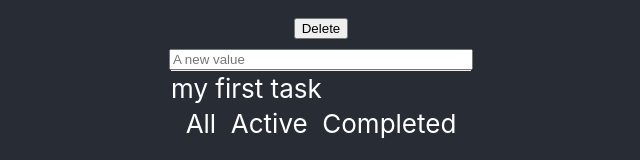
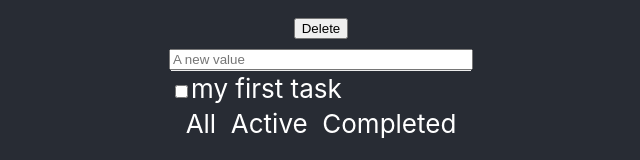
Before and after one commit to kivancsahici/learn-react, a React (Create React App) app in the folder todo-app/: page / in a window 1280 px wide. Shown: the part 321-481 px from the top of the page, without its empty margins (319-959 px from the left). Built offline with nearby package versions, Linux system fonts and the light colour scheme.

Commit message:
draft impl

```diff
--- a/todo-app/src/components/TodoList.js
+++ b/todo-app/src/components/TodoList.js
@@ -1,5 +1,10 @@
 import React from "react";
 import { connect } from "react-redux";
+import * as todoActions from "../redux/actions/todoActions";
+
+const mapDispatchToProps = {
+  toggleTodoItem: todoActions.toggleTodoItem
+};
 
 function mapStateToProps(state) {
   return {
@@ -7,15 +12,30 @@ function mapStateToProps(state) {
   };
 }
 
-const TodoList = connect(mapStateToProps)(function({
+const TodoList = connect(
+  mapStateToProps,
+  mapDispatchToProps
+)(function({
   todoItems,
+  toggleTodoItem,
   ...props /* assign any props I havent destructured on the left to a variable called props */
 }) {
+  const handleClick = e => {
+    toggleTodoItem(e.currentTarget.value);
+  };
   return (
     <div className="todoList">
       <ul>
         {todoItems.map(item => (
-          <li key={item.key}>{item.value}</li>
+          <li
+            key={item.key}
+            value={item.key}
+            onClick={handleClick}
+            className={item.completed === true ? "completed" : "active"}
+          >
+            <input type="checkbox"></input>
+            {item.value}
+          </li>
         ))}
       </ul>
     </div>
--- a/todo-app/src/redux/actions/actionTypes.js
+++ b/todo-app/src/redux/actions/actionTypes.js
@@ -1,2 +1,3 @@
 export const SAVE_TODO_ITEM = "SAVE_TODO_ITEM";
 export const DELETE_TODO_ITEM = "DELETE_TODO_ITEM";
+export const TOGGLE_TODO_ITEM = "TOGGLE_TODO_ITEM";
--- a/todo-app/src/redux/actions/todoActions.js
+++ b/todo-app/src/redux/actions/todoActions.js
@@ -7,3 +7,7 @@ export function saveTodoItem(item) {
 export function deleteTodoItem() {
   return { type: types.DELETE_TODO_ITEM };
 }
+
+export function toggleTodoItem(todoItemKey) {
+  return { type: types.TOGGLE_TODO_ITEM, todoItemKey };
+}
--- a/todo-app/src/redux/reducers/initialState.js
+++ b/todo-app/src/redux/reducers/initialState.js
@@ -1,3 +1,3 @@
 export default {
-  todoItems: [{ key: 0, value: "my first task" }]
+  todoItems: [{ key: 0, value: "my first task", completed: false }]
 };
--- a/todo-app/src/redux/reducers/todoReducer.js
+++ b/todo-app/src/redux/reducers/todoReducer.js
@@ -11,6 +11,13 @@ export default function todoReducer(state = initialState.todoItems, action) {
       let newArrays = state.slice();
       if (newArrays.length > 0) newArrays.pop();
       return newArrays;
+    case types.TOGGLE_TODO_ITEM:
+      let array = state.slice();
+      let item = array.find(item => item.key === action.todoItemKey);
+      item.completed === true
+        ? (item.completed = false)
+        : (item.completed = true);
+      return array;
     default:
       return state;
   }
```
